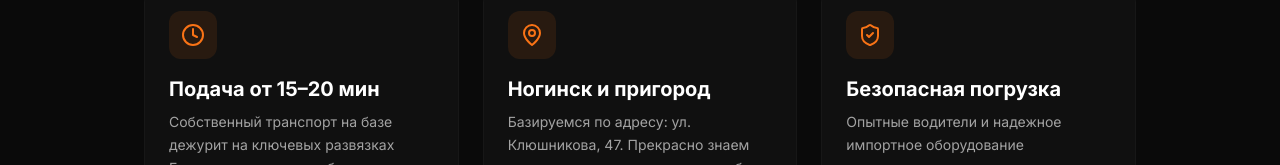
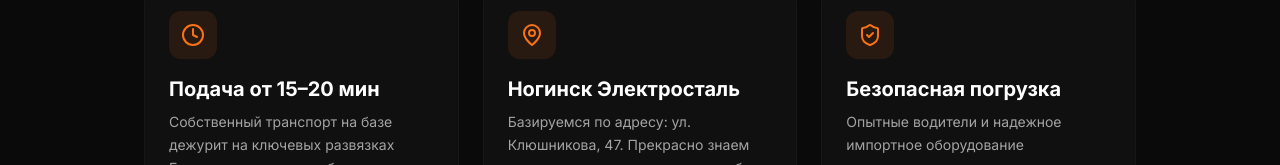
Before and after one commit to sh969bolt/boltteremok1, a React (Vite) app: page / in a window 1280 px wide. Shown: the part 595-760 px from the top of the page. Built offline with nearby package versions, Linux system fonts and the light colour scheme.

Commit message:
Updated App.tsx

```diff
--- a/src/App.tsx
+++ b/src/App.tsx
@@ -109,7 +109,7 @@ END:VCARD`;
             <div className="w-12 h-12 rounded-xl bg-orange-500/10 flex items-center justify-center text-orange-500 mb-4">
               <MapPin className="w-6 h-6" />
             </div>
-            <h3 className="text-xl font-bold mb-2">Ногинск и пригород</h3>
+            <h3 className="text-xl font-bold mb-2">Ногинск Электросталь</h3>
             <p className="text-neutral-400 text-sm leading-relaxed">
               Базируемся по адресу: ул. Клюшникова, 47. Прекрасно знаем местность, подаем спецтехнику без навигационных задержек.
             </p>
```
